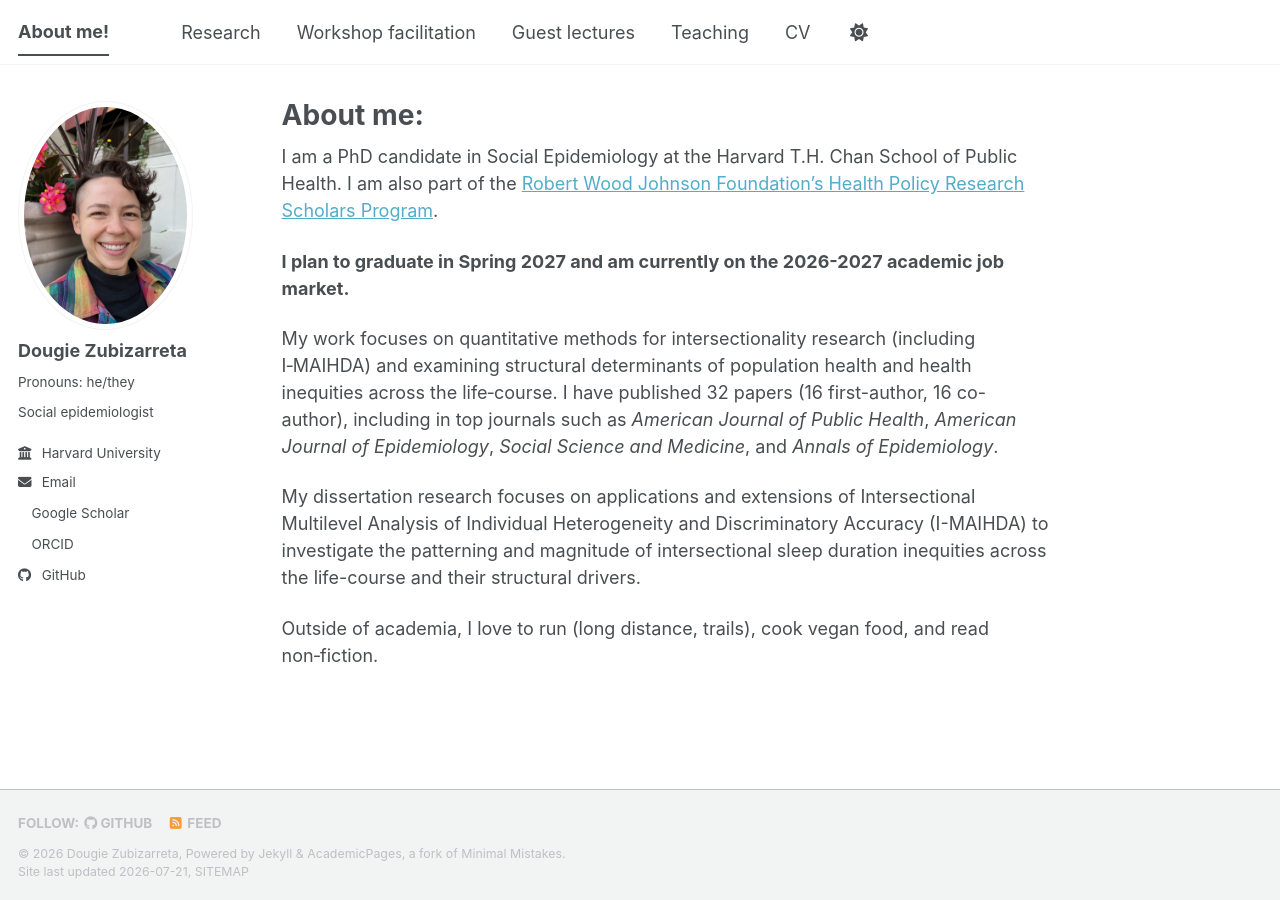
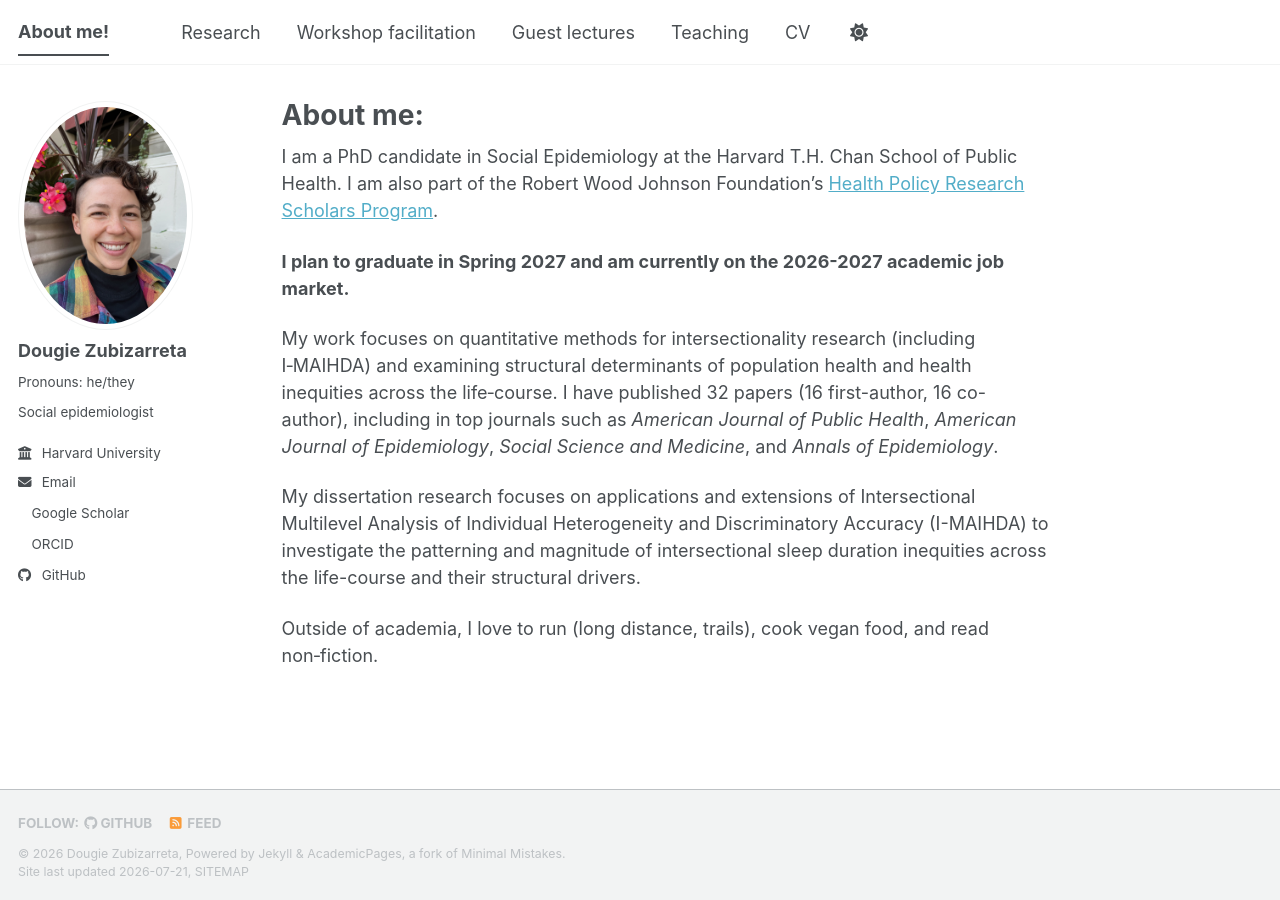
Before and after one commit to dougie-zubizarreta/dougie-zubizarreta.github.io, a Jekyll site: the page built from _pages/index.md, in a window 1280 px wide. Built offline with Jekyll 4.4.1, drawn with Linux system fonts in a browser that asks for light colours; a style sheet for code colours, icons or effects is not loaded.

```diff
--- a/_pages/index.md
+++ b/_pages/index.md
@@ -5,7 +5,7 @@ title: "About me:"
 author_profile: true
 ---
 
-I am a PhD candidate in Social Epidemiology at the Harvard T.H. Chan School of Public Health. I am also part of the [Robert Wood Johnson Foundation's Health Policy Research Scholars Program](https://healthpolicyresearch-scholars.org/scholars/dougie-zubizarreta/).
+I am a PhD candidate in Social Epidemiology at the Harvard T.H. Chan School of Public Health. I am also part of the Robert Wood Johnson Foundation's [Health Policy Research Scholars Program](https://healthpolicyresearch-scholars.org/scholars/dougie-zubizarreta/).
 
 **I plan to graduate in Spring 2027 and am currently on the 2026-2027 academic job market.**
 
```
